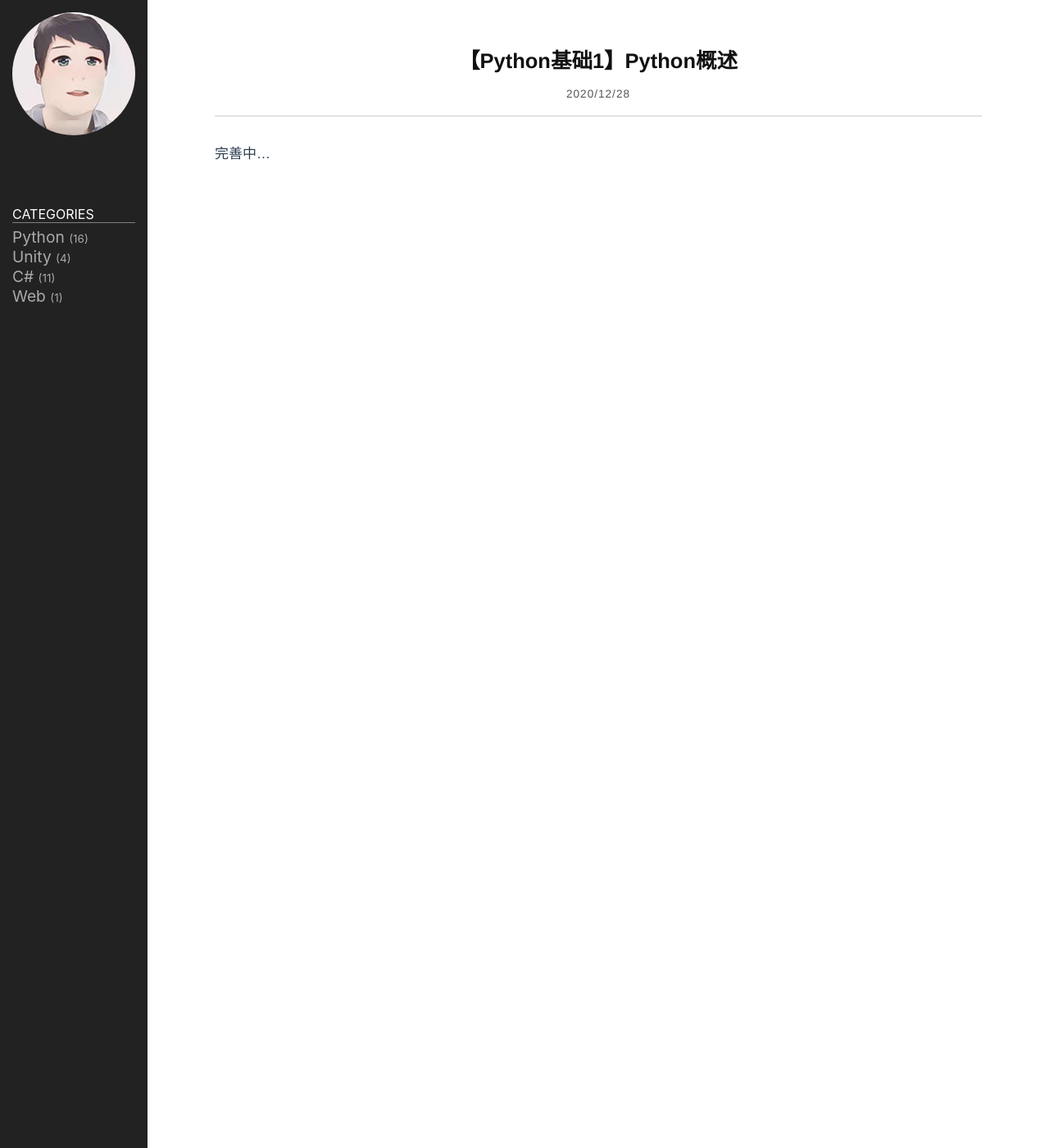
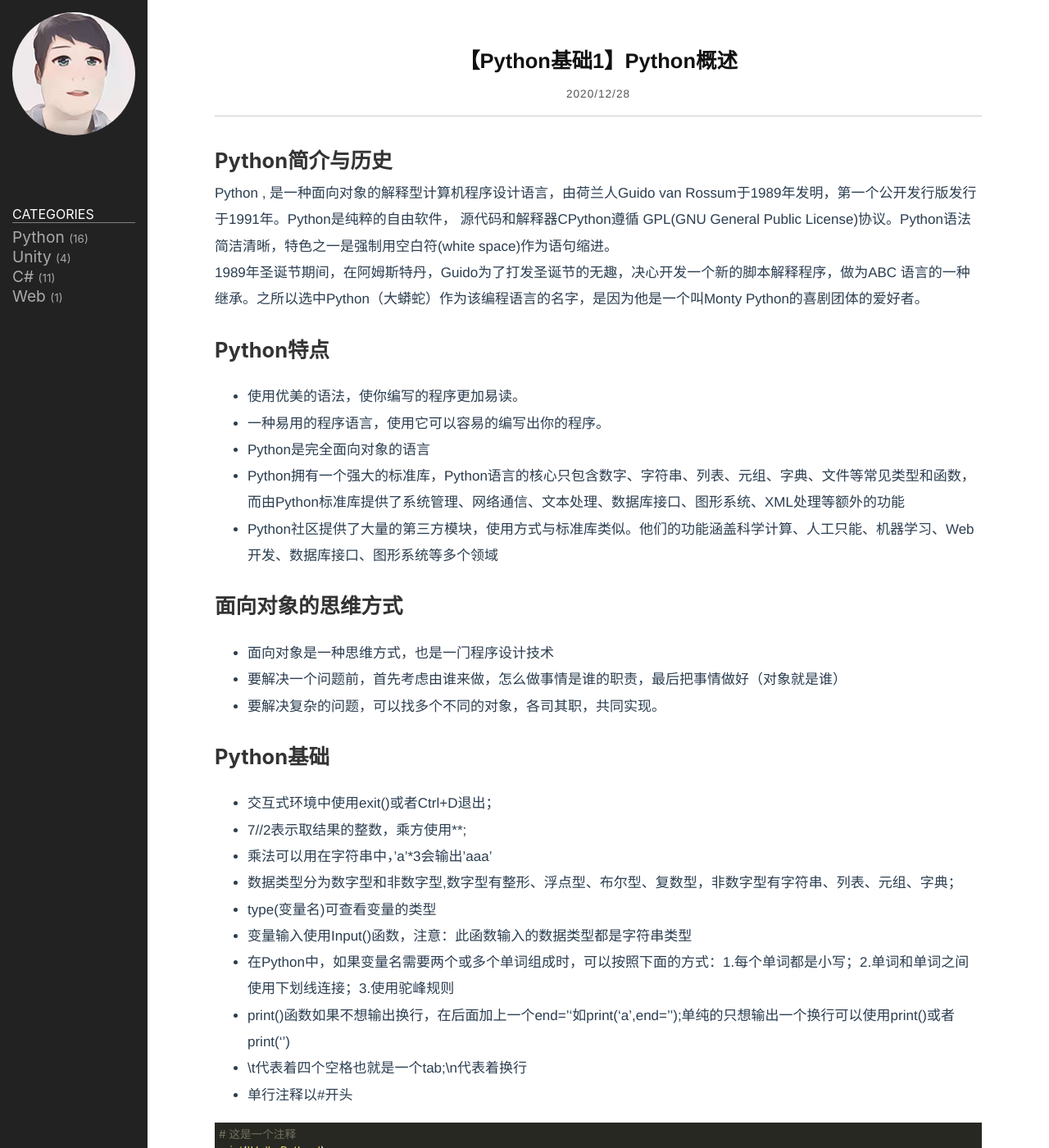
Before and after one commit to Honlay/Honlay.github.io, a Jekyll site: the page built from _posts/2020-12-29-python-base-1.markdown, in a window 1280 px wide and 1400 px high. Shown: the whole window at 82% size. Built offline with Jekyll 4.4.1, drawn with Linux system fonts in a browser that asks for light colours; some of the changed text lies outside the part shown.

Commit message:
Update 2020-12-29-python-base-1.markdown

````diff
--- a/_posts/2020-12-29-python-base-1.markdown
+++ b/_posts/2020-12-29-python-base-1.markdown
@@ -7,4 +7,77 @@ category: Python
 
 
 
-完善中...
+## Python简介与历史
+
+Python , 是一种面向对象的解释型计算机程序设计语言，由荷兰人Guido van Rossum于1989年发明，第一个公开发行版发行于1991年。Python是纯粹的自由软件， 源代码和解释器CPython遵循 GPL(GNU General Public License)协议。Python语法简洁清晰，特色之一是强制用空白符(white space)作为语句缩进。
+
+1989年圣诞节期间，在阿姆斯特丹，Guido为了打发圣诞节的无趣，决心开发一个新的脚本解释程序，做为ABC 语言的一种继承。之所以选中Python（大蟒蛇）作为该编程语言的名字，是因为他是一个叫Monty Python的喜剧团体的爱好者。
+
+## Python特点
+
+- 使用优美的语法，使你编写的程序更加易读。
+- 一种易用的程序语言，使用它可以容易的编写出你的程序。
+- Python是完全面向对象的语言
+- Python拥有一个强大的标准库，Python语言的核心只包含数字、字符串、列表、元组、字典、文件等常见类型和函数，而由Python标准库提供了系统管理、网络通信、文本处理、数据库接口、图形系统、XML处理等额外的功能
+- Python社区提供了大量的第三方模块，使用方式与标准库类似。他们的功能涵盖科学计算、人工只能、机器学习、Web开发、数据库接口、图形系统等多个领域
+
+## 面向对象的思维方式
+
+- 面向对象是一种思维方式，也是一门程序设计技术
+- 要解决一个问题前，首先考虑由谁来做，怎么做事情是谁的职责，最后把事情做好（对象就是谁）
+- 要解决复杂的问题，可以找多个不同的对象，各司其职，共同实现。
+
+## Python基础
+
+- 交互式环境中使用exit()或者Ctrl+D退出；
+- 7//2表示取结果的整数，乘方使用**;
+- 乘法可以用在字符串中，'a'*3会输出'aaa'
+- 数据类型分为数字型和非数字型,数字型有整形、浮点型、布尔型、复数型，非数字型有字符串、列表、元组、字典；
+- type(变量名)可查看变量的类型
+- 变量输入使用Input()函数，注意：此函数输入的数据类型都是字符串类型
+- 在Python中，如果变量名需要两个或多个单词组成时，可以按照下面的方式：1.每个单词都是小写；2.单词和单词之间使用下划线连接；3.使用驼峰规则
+- print()函数如果不想输出换行，在后面加上一个end=''如print('a',end='');单纯的只想输出一个换行可以使用print()或者print('')
+- \t代表着四个空格也就是一个tab;\n代表着换行
+- 单行注释以#开头
+
+```python
+# 这是一个注释
+print('Hello Python')
+```
+
+- 多行注释用三个但银行或者三个双引号
+
+```python
+"""
+这是多行注释
+这是多行注释
+"""
+```
+
+- 因为函数相对独立，函数定义的上方应该和其他代码保留两个空行
+- 变量赋值的几种特殊方式
+
+```python
+a=b=c=d=1 #四个都是1
+a, b, c =1,'Hello','Python' # a=1,b='Hello',c='Python'
+a,b =0,1
+a,b = b,a+b #右边表达式的执行顺序是从左往右的
+```
+
+- 逻辑运算符
+
+```python
+and , or , not
+```
+
+- 成员运算符
+
+```python
+in , not , in
+```
+
+- 身份运算符
+
+```python
+is , is not
+```
````
